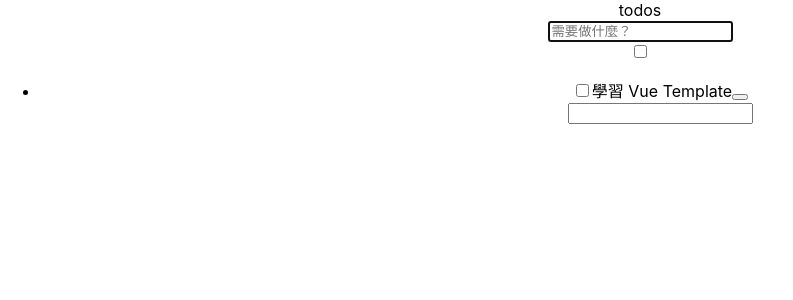
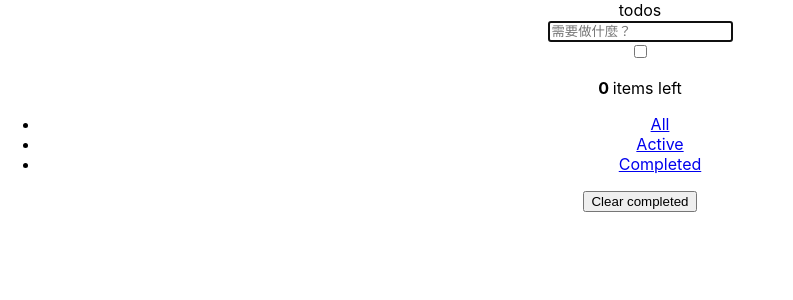
Before and after one commit to mingmoth/react-todo, a React (Create React App) app: page / in a window 1280 px wide. Shown: the top 300 px of the page, without its empty margins (0-793 px from the left). Built offline with nearby package versions, Linux system fonts and the light colour scheme.

Commit message:
add: removeTodo/toggleTodo feature

```diff
--- a/package.json
+++ b/package.json
@@ -9,6 +9,7 @@
     "react": "^17.0.2",
     "react-dom": "^17.0.2",
     "react-scripts": "5.0.0",
+    "uuid": "^8.3.2",
     "web-vitals": "^2.1.4"
   },
   "scripts": {
--- a/src/App.js
+++ b/src/App.js
@@ -2,17 +2,19 @@ import './App.css';
 import { useState } from 'react'
 import Form from './components/Form'
 import Todos from './components/Todos'
+import Footer from './components/Footer'
 
 function App() {
   const [input, setInput] = useState('')
-  // const [todos, setTodos] = useState([])
+  const [todos, setTodos] = useState([])
 
   return (
     <div className="App">
       <section className='todoapp'>
         <header>todos</header>
-        <Form input={input} setInput={setInput} />
-        <Todos />
+        <Form input={input} setInput={setInput} todos={todos} setTodos={setTodos} />
+        <Todos todos={todos} setTodos={setTodos} />
+        <Footer todos={todos} />
       </section>
     </div>
   );
--- /dev/null
+++ b/src/components/Footer.js
@@ -0,0 +1,23 @@
+function Footer({todos}) {
+  return (
+    <footer className="footer">
+      <span className="todo-count"> <strong> {todos.length} </strong> items left </span>
+      <ul className="filters">
+        <li>
+          <a href="#/all">All</a>
+        </li>
+        <li>
+          <a href="#/active">Active</a>
+        </li>
+        <li>
+          <a href="#/completed">Completed</a>
+        </li>
+      </ul>
+      <button className="clear-completed">
+        Clear completed
+      </button>
+    </footer>
+  )
+}
+
+export default Footer
--- a/src/components/Form.js
+++ b/src/components/Form.js
@@ -1,11 +1,19 @@
-function Form({ input, setInput }) {
+import { v4 as uuidv4 } from 'uuid'
+
+function Form({ input, setInput, todos, setTodos }) {
   const inputHandler = (e) => {
     setInput(e.target.value)
   }
   const submitInput = (e) => {
     if(!input.trim()) return
     if (e.key === 'Enter') {
-      console.log(input)
+      setTodos([
+        ...todos, {
+          text: input.trim(),
+          completed: false,
+          id: uuidv4()
+        }
+      ])
       e.target.value=''
     }
     setInput('')
--- /dev/null
+++ b/src/components/Todo.js
@@ -0,0 +1,34 @@
+function Todo({ todo, todos, setTodos}) {
+  const toggleTodo = () => {
+    console.log(todo.id)
+    setTodos(
+      todos.map(t => {
+        if(t.id === todo.id) {
+          return {
+            ...t,
+            completed: !t.completed
+          }
+        }
+        return t
+      })
+    )
+  }
+  const removeTodo = () => {
+    console.log(todo.id)
+    setTodos(
+      todos.filter(t => t.id !== todo.id)
+    )
+  }
+  return (
+    <li className="todo" key={todo.id} >
+      <div className="view">
+        <input type="checkbox" className="toggle" value={todo.completed} onClick={toggleTodo}/>
+        <label htmlFor="">{todo.text}</label>
+        <button className="destroy" onClick={removeTodo}>x</button>
+      </div>
+      <input type="text" className="edit" />
+    </li>
+  )
+}
+
+export default Todo
--- a/src/components/Todos.js
+++ b/src/components/Todos.js
@@ -1,17 +1,15 @@
-function Todos() {
+import Todo from './Todo'
+
+function Todos({ todos, setTodos }) {
   return (
     <main className="main">
       <input id="toggle-all" type="checkbox" className="toggle-all" />
       <label htmlFor="toggle-all"></label>
       <ul className="todo-list">
-        <li className="todo">
-          <div className="view">
-            <input type="checkbox" className="toggle" />
-            <label htmlFor="">學習 Vue Template</label>
-            <button className="destroy"></button>
-          </div>
-          <input type="text" className="edit" />
-        </li>
+        {todos.map(todo => (
+          <Todo todo={todo} key={todo.id} todos={todos} setTodos={setTodos} />
+        ))}
+
       </ul>
     </main>
   )
```
